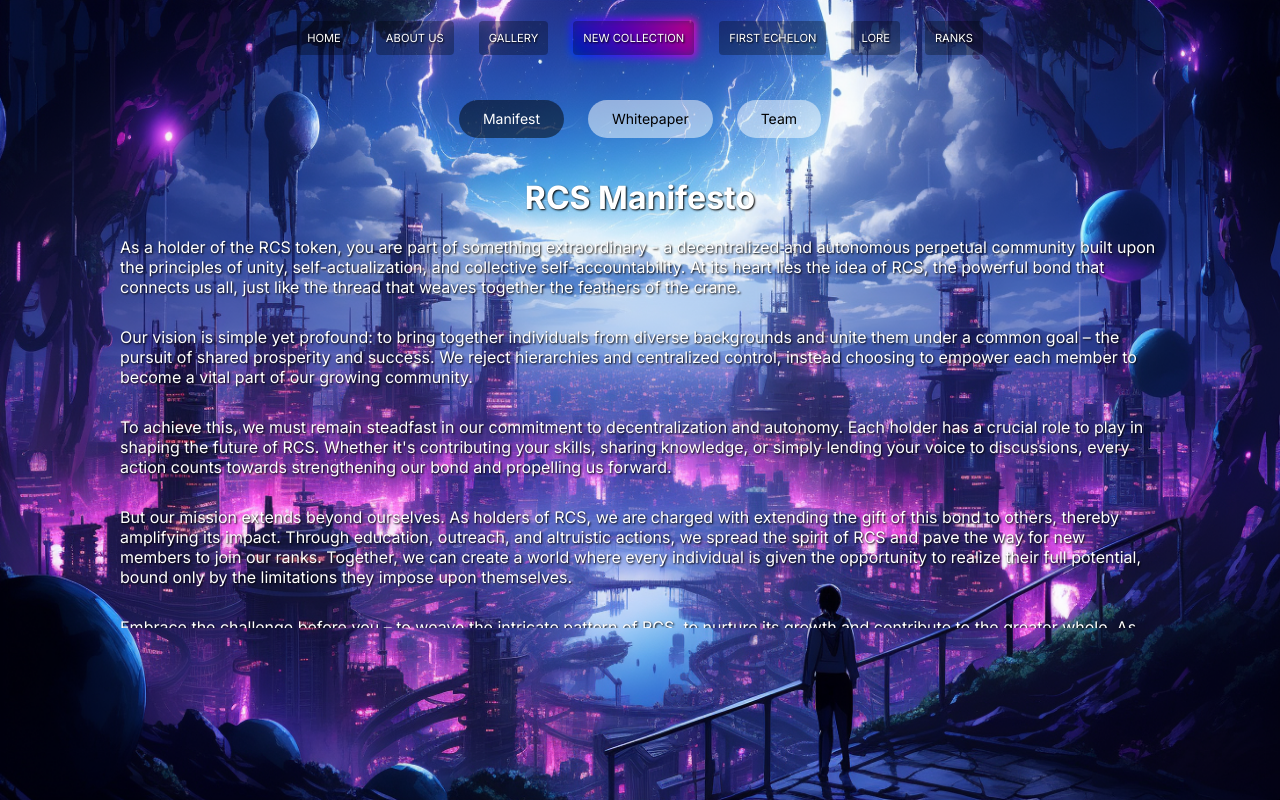
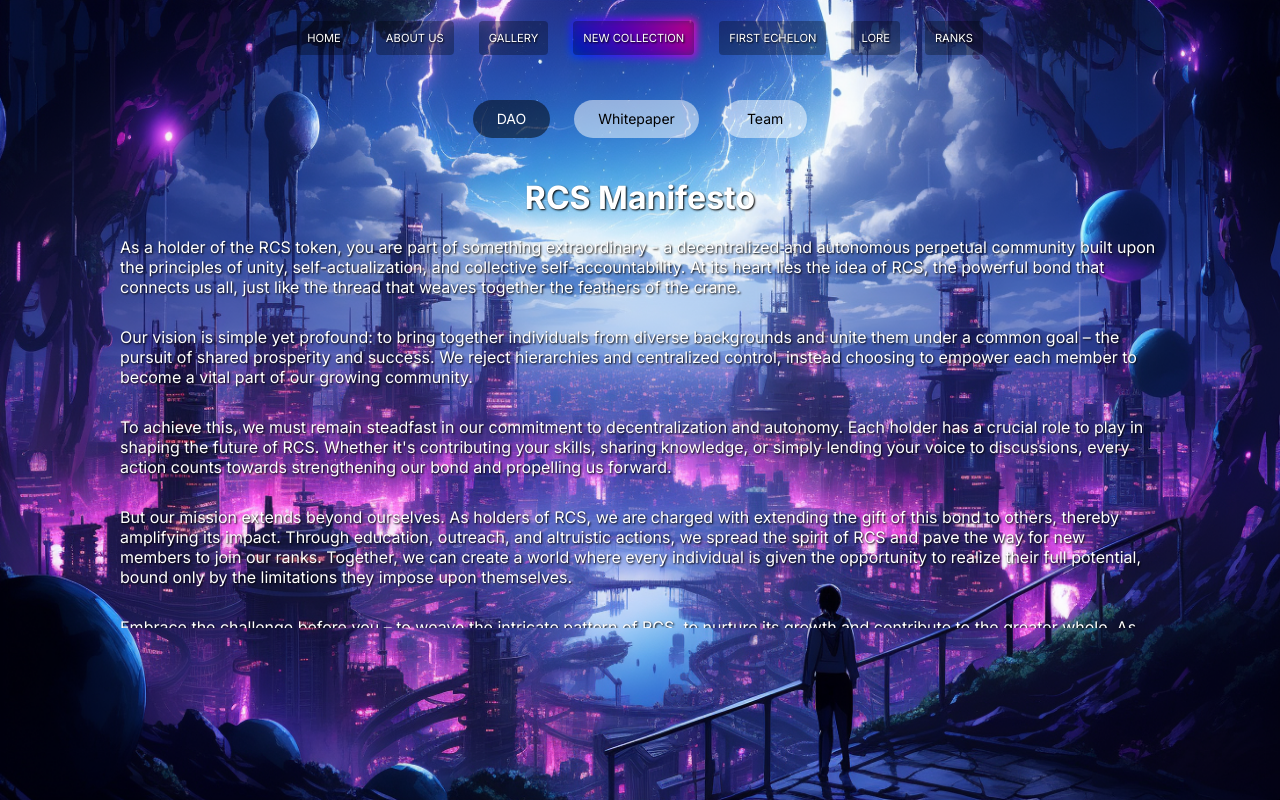
Before and after one commit to woodsmokeheart/rucryptosquad, a Next.js app: page /about_us in a window 1280 px wide. Built offline with nearby package versions, Linux system fonts and the light colour scheme.

Commit message:
rename manifest

```diff
--- a/src/components/about/ResponsiveScreens/AboutUsPageDesktop.tsx
+++ b/src/components/about/ResponsiveScreens/AboutUsPageDesktop.tsx
@@ -17,7 +17,7 @@ const teamContent = (
 );
 
 const tabs = [
-  { label: "Manifest", content: manifestContent },
+  { label: "DAO", content: manifestContent },
   { label: "Whitepaper", content: whitepaperContent },
   { label: "Team", content: teamContent },
 ];
```
